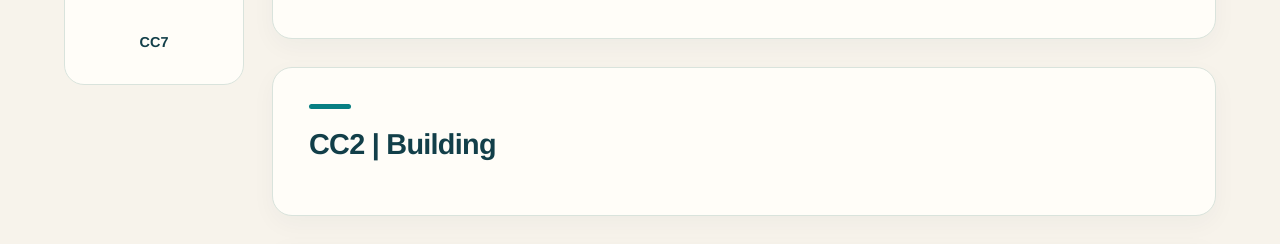
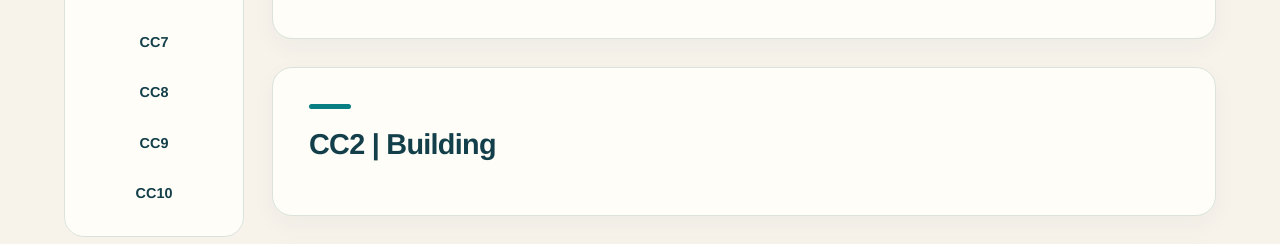
Before and after one commit to JuanCForeroB/JuanCForeroB.github.io, a plain HTML site: page portfolio.html in a window 1280 px wide. Shown: the part 518-762 px from the top of the page. Drawn offline with Linux system fonts and the light colour scheme; a script that the page names is missing.

Commit message:
Update portfolio.html

```diff
--- a/portfolio.html
+++ b/portfolio.html
@@ -77,6 +77,9 @@
     <a href="#cc5">CC5 </a>
     <a href="#cc6">CC6 </a>
     <a href="#cc7">CC7 </a>
+    <a href="#cc7">CC8 </a>
+    <a href="#cc7">CC9 </a>
+    <a href="#cc7">CC10 </a>
   </nav>
 
   <main class="portfolio-content">
```
